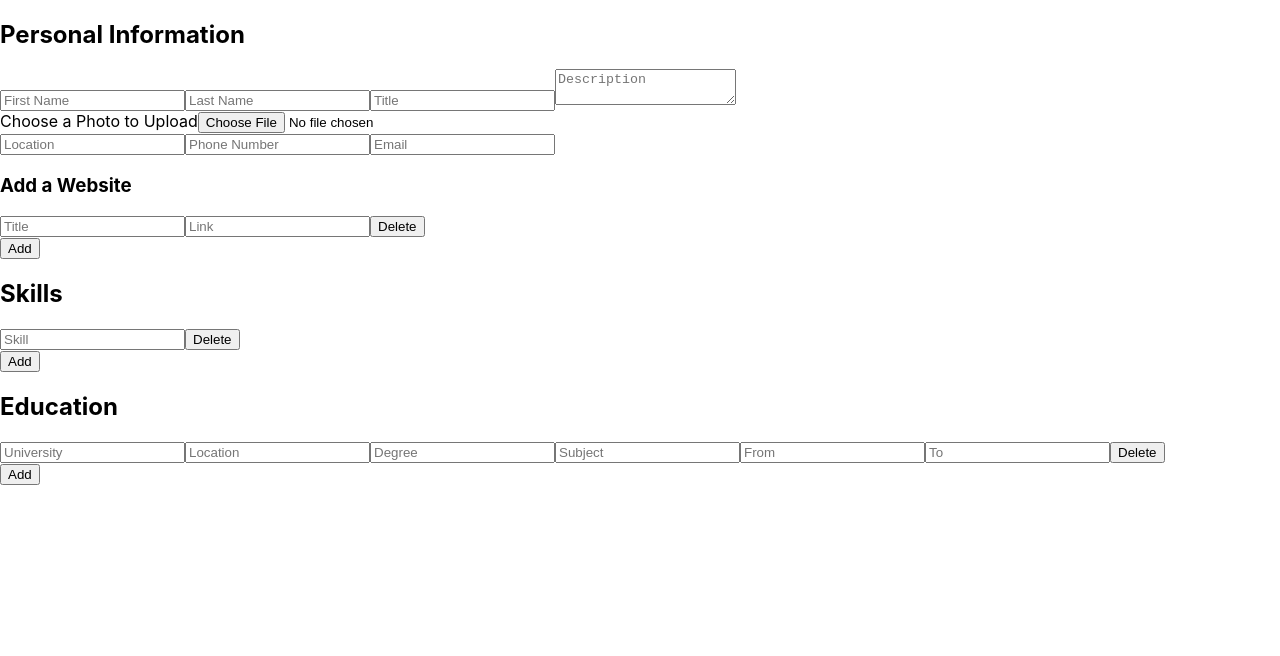
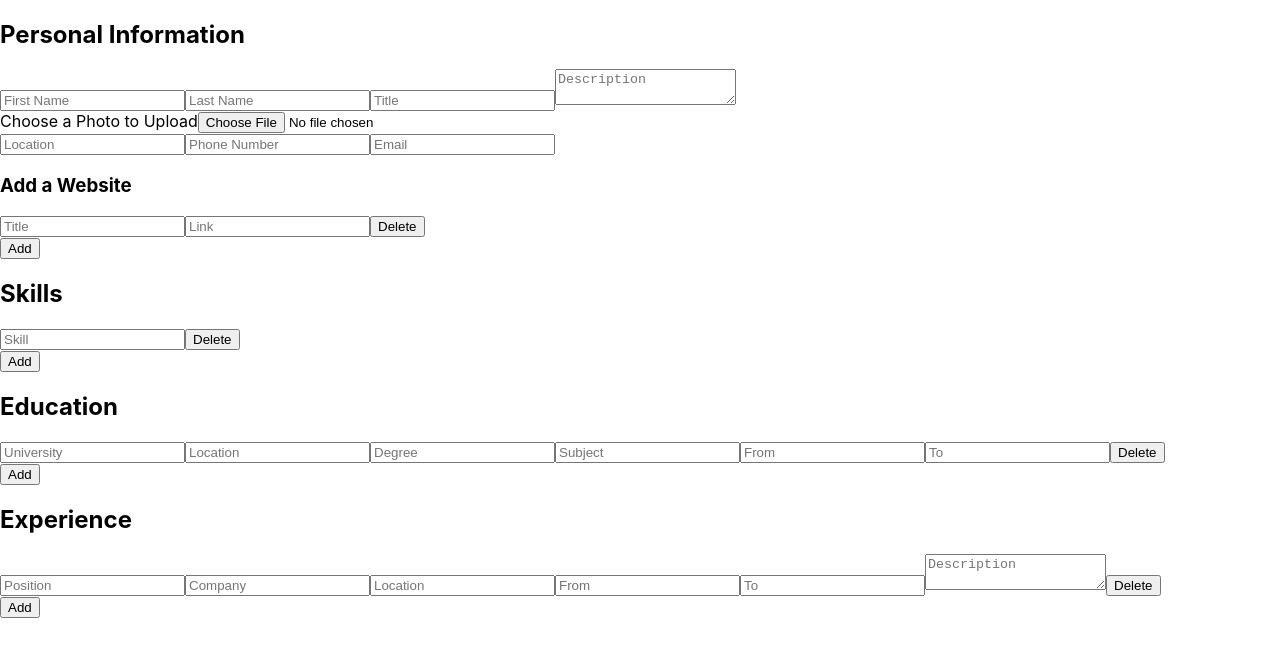
Before and after one commit to lindsaysofia/cv-project, a React (Create React App) app: page / in a window 1280 px wide. Shown: the top 656 px of the page. Built offline with nearby package versions, Linux system fonts and the light colour scheme.

Commit message:
started ExperienceInput component

```diff
--- /dev/null
+++ b/src/components/Experience.js
@@ -0,0 +1,35 @@
+import DeleteButton from "./DeleteButton";
+
+function Experience() {
+  return (
+    <div>
+      <input
+        placeholder="Position"
+        type="text"
+      />
+      <input
+        placeholder="Company"
+        type="text"
+      />
+      <input
+        placeholder="Location"
+        type="text"
+      />
+      <input
+        placeholder="From"
+        type="text"
+      />
+      <input
+        placeholder="To"
+        type="text"
+      />
+      <textarea
+        placeholder="Description"
+        type="text"
+      ></textarea>
+      <DeleteButton />
+    </div>
+  );
+}
+
+export default Experience;
--- a/src/components/ExperienceInput.js
+++ b/src/components/ExperienceInput.js
@@ -1,6 +1,12 @@
+import Experience from "./Experience";
+import AddButton from "./AddButton";
+
 function ExperienceInput() {
   return (
     <div>
+      <h2>Experience</h2>
+      <Experience />
+      <AddButton />
     </div>
   );
 }
```
